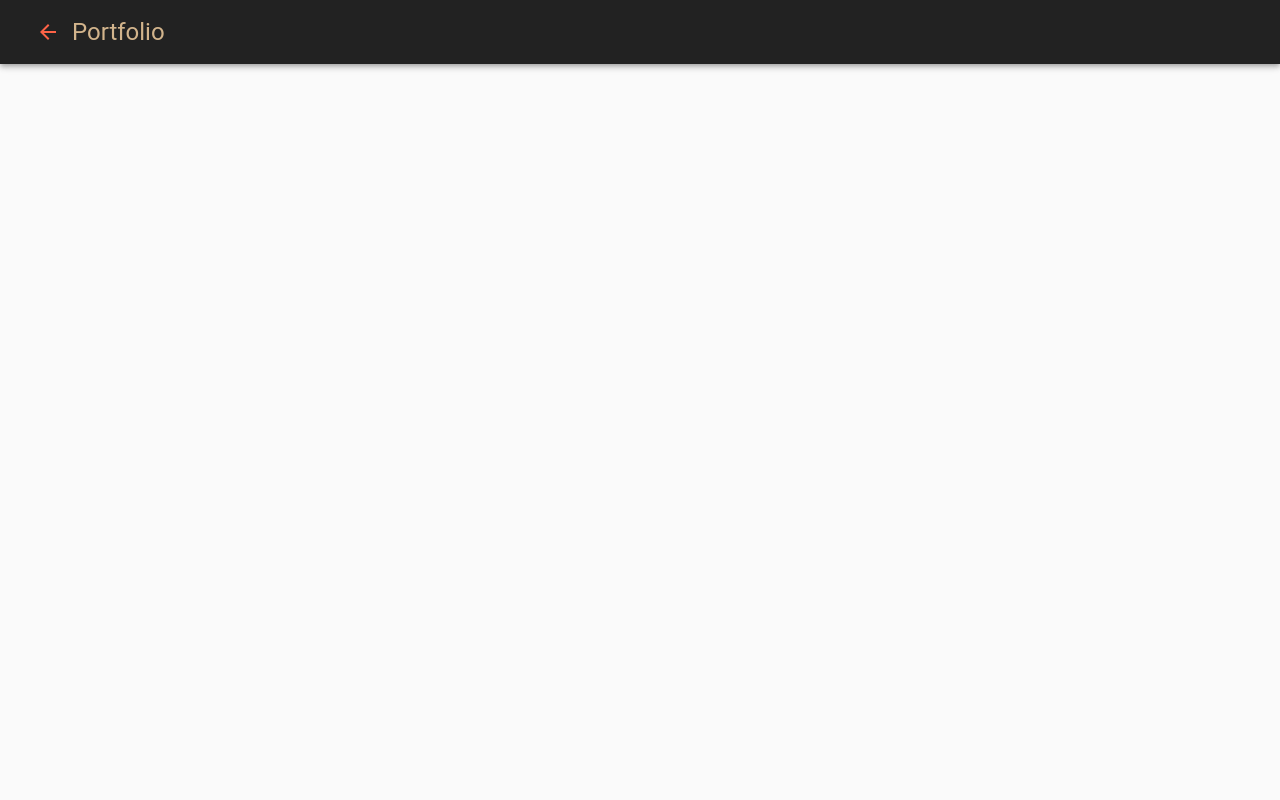
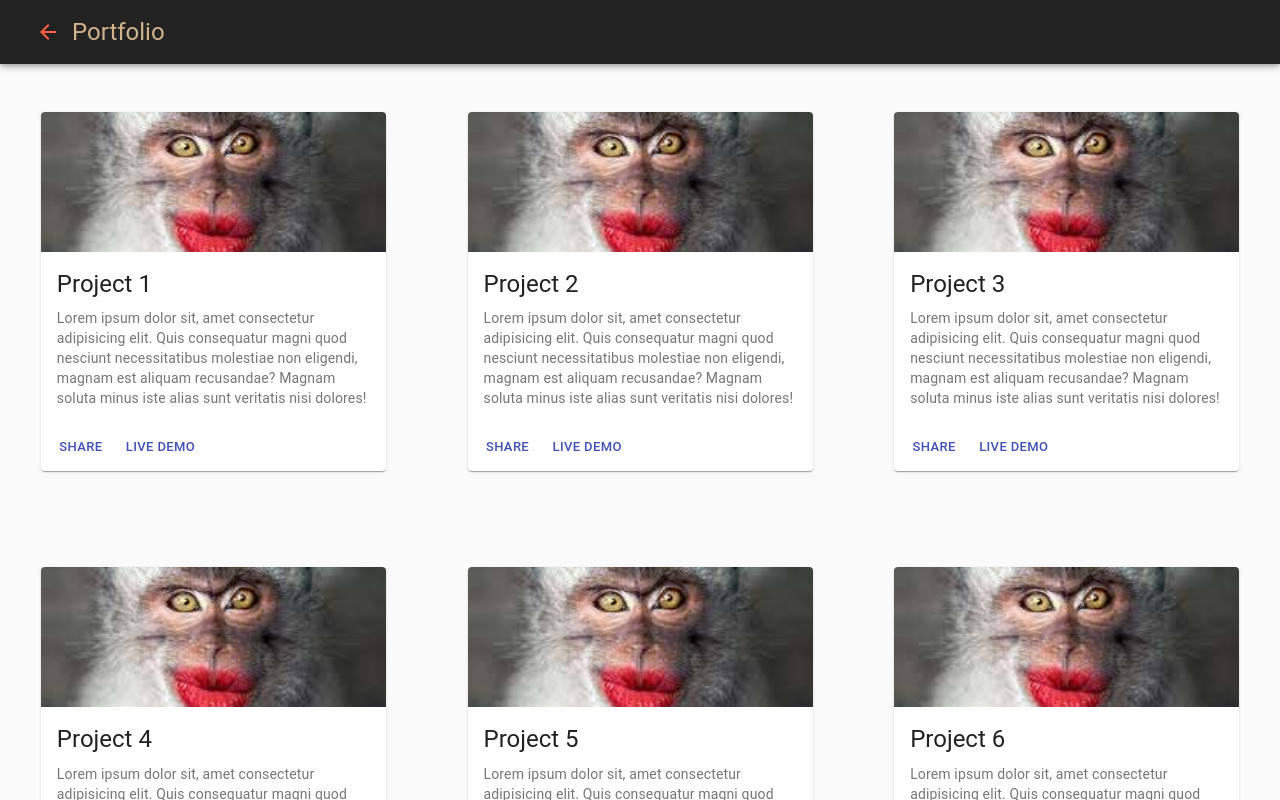
Before and after one commit to garywangop/Portfolio, a React (Create React App) app: page /project in a window 1280 px wide. Shown: the top 800 px of the page. Built offline with nearby package versions, Linux system fonts and the light colour scheme.

Commit message:
Add project

```diff
--- a/src/components/App.js
+++ b/src/components/App.js
@@ -5,6 +5,7 @@ import Topbar from "./Topbar";
 import CssBaseline from "@material-ui/core/CssBaseline";
 import Home from "./Home";
 import Experience from "./Experience";
+import Project from "./Project"
 
 function App() {
   return (
@@ -14,6 +15,7 @@ function App() {
           <Switch>
               <Route exact path="/" component={Home} />
               <Route exact path="/experience" component={Experience} />
+              <Route exact path="/project" component={Project} />
           </Switch>
       </React.Fragment>
   );
--- /dev/null
+++ b/src/components/Project.js
@@ -0,0 +1,124 @@
+import React from "react";
+import { makeStyles } from "@material-ui/core/styles";
+import Box from "@material-ui/core/Box";
+import Grid from "@material-ui/core/Grid";
+import Card from "@material-ui/core/Card";
+import CardActionArea from "@material-ui/core/CardActionArea";
+import CardActions from "@material-ui/core/CardActions";
+import CardContent from "@material-ui/core/CardContent";
+import CardMedia from "@material-ui/core/CardMedia";
+import Button from "@material-ui/core/Button";
+import Typography from "@material-ui/core/Typography";
+
+
+import project1 from "../assets/images/monkey.jpeg";
+import project2 from "../assets/images/monkey.jpeg";
+import project3 from "../assets/images/monkey.jpeg";
+import project4 from "../assets/images/monkey.jpeg";
+import project5 from "../assets/images/monkey.jpeg";
+import project6 from "../assets/images/monkey.jpeg";
+
+const useStyles = makeStyles((theme) => ({
+    mainContainer: {
+        // background: "#233",
+        height: "100%",
+    },
+    cardContainer: {
+        maxWidth: 345,
+        margin: "3rem auto",
+    },
+}));
+
+const projects = [
+    {
+        name: "Project 1",
+        description: `Lorem ipsum dolor sit, amet consectetur adipisicing elit. Quis
+    consequatur magni quod nesciunt necessitatibus molestiae non
+    eligendi, magnam est aliquam recusandae? Magnam soluta minus
+    iste alias sunt veritatis nisi dolores!`,
+        image: project1,
+    },
+    {
+        name: "Project 2",
+        description: `Lorem ipsum dolor sit, amet consectetur adipisicing elit. Quis\
+    consequatur magni quod nesciunt necessitatibus molestiae non\
+    eligendi, magnam est aliquam recusandae? Magnam soluta minus\
+    iste alias sunt veritatis nisi dolores!`,
+        image: project2,
+    },
+    {
+        name: "Project 3",
+        description: `Lorem ipsum dolor sit, amet consectetur adipisicing elit. Quis\
+    consequatur magni quod nesciunt necessitatibus molestiae non\
+    eligendi, magnam est aliquam recusandae? Magnam soluta minus\
+    iste alias sunt veritatis nisi dolores!`,
+        image: project3,
+    },
+    {
+        name: "Project 4",
+        description: `Lorem ipsum dolor sit, amet consectetur adipisicing elit. Quis\
+    consequatur magni quod nesciunt necessitatibus molestiae non\
+    eligendi, magnam est aliquam recusandae? Magnam soluta minus\
+    iste alias sunt veritatis nisi dolores!`,
+        image: project4,
+    },
+    {
+        name: "Project 5",
+        description: `Lorem ipsum dolor sit, amet consectetur adipisicing elit. Quis\
+    consequatur magni quod nesciunt necessitatibus molestiae non\
+    eligendi, magnam est aliquam recusandae? Magnam soluta minus\
+    iste alias sunt veritatis nisi dolores!`,
+        image: project5,
+    },
+    {
+        name: "Project 6",
+        description: `Lorem ipsum dolor sit, amet consectetur adipisicing elit. Quis\
+    consequatur magni quod nesciunt necessitatibus molestiae non\
+    eligendi, magnam est aliquam recusandae? Magnam soluta minus\
+    iste alias sunt veritatis nisi dolores!`,
+        image: project6,
+    },
+];
+
+const Project = () => {
+    const classes = useStyles();
+    return (
+        <Box component="div" className={classes.mainContainer}>
+            <Grid container justify="center">
+                {/* Projects */}
+                {projects.map((project, i) => (
+                    <Grid item xs={12} sm={8} md={4} key={i}>
+                        <Card className={classes.cardContainer}>
+                            <CardActionArea>
+                                <CardMedia
+                                    component="img"
+                                    alt="Project 1"
+                                    height="140"
+                                    image={project.image}
+                                />
+                                <CardContent>
+                                    <Typography variant="h5" gutterBottom>
+                                        {project.name}
+                                    </Typography>
+                                    <Typography variant="body2" color="textSecondary">
+                                        {project.description}
+                                    </Typography>
+                                </CardContent>
+                            </CardActionArea>
+                            <CardActions>
+                                <Button size="small" color="primary">
+                                    Share
+                                </Button>
+                                <Button size="small" color="primary">
+                                    Live Demo
+                                </Button>
+                            </CardActions>
+                        </Card>
+                    </Grid>
+                ))}
+            </Grid>
+        </Box>
+    );
+};
+
+export default Project;
--- a/src/components/Topbar.js
+++ b/src/components/Topbar.js
@@ -52,7 +52,7 @@ const useStyles = makeStyles((theme) => ({
 const menuItems = [
     { listIcon: <Home />, listText: "Home", listPath: "/" },
     { listIcon: <AssignmentInd />, listText: "Experience", listPath: "/experience" },
-    { listIcon: <Apps />, listText: "Portfolio", listPath: "/portfolio" },
+    { listIcon: <Apps />, listText: "Project", listPath: "/project" },
     { listIcon: <ContactMail />, listText: "Contact", listPath: "/contact" },
 ];
 
```
Also changed, not shown: src/assets/images/monkey.jpeg (added), 1 other file (tests, documents, lock files or other folders).
